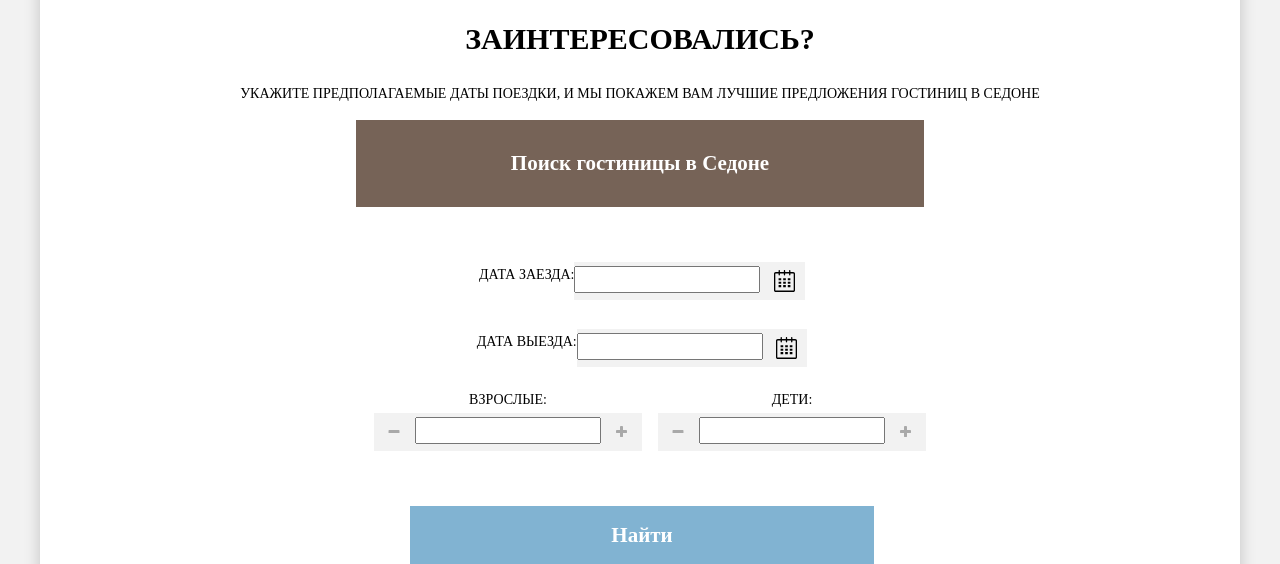
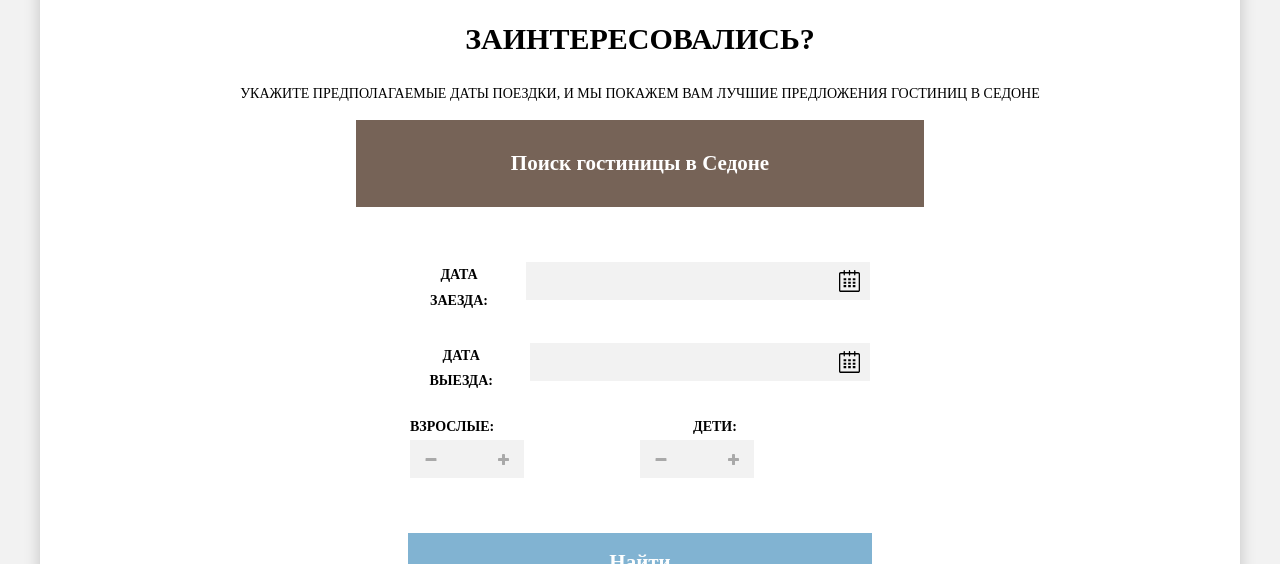
Before and after one commit to Irautak/501419-sedona, a plain HTML site: page index.html in a window 1280 px wide. Shown: the part 1950-2514 px from the top of the page. Drawn offline with Linux system fonts and the light colour scheme.

Commit message:
Доделал форму

```diff
--- a/css/style.css
+++ b/css/style.css
@@ -1,20 +1,18 @@
 *, *::before, *::after{
-
    box-sizing: inherit;
 }
+
 html{
   box-sizing: border-box;
+}
 
-}
 body{
-
   font-family: 'PT Sans';
   line-height: 1.5;
   font-size: 14px;
   background-color: #f2f2f2;
   text-transform: uppercase;
   text-align: center;
-
 }
 
 button, input, textarea {
@@ -22,10 +20,12 @@ button, input, textarea {
 }
 
 a{
-
   font-weight:bold;
   text-decoration: none;
   color:black;
+  cursor: pointer;
+}
+button{
   cursor: pointer;
 }
 
@@ -44,9 +44,7 @@ header, section, footer {
 
 
 .header{
-
   background:url('../img/header/background_photo.jpg') top / cover;
-
 }
 
 .nav{
@@ -56,36 +54,37 @@ header, section, footer {
   position: relative;
   padding: 0 6%;
   background-color: #fff;
+}
 
-}
 .nav img {
   width: 138px;
   height: 70px;
-
 }
 
 .nav ul {
   display: flex;
+  width: 50%;
   justify-content: space-between;
   list-style-type: none;
   padding: 0px;
   margin:0px;
-    width: 50% /* вот так он работает +ещё если проценты для li считать уже от этих 50%, а если ничего не ставить, то выглядит как на скриншоте моём*/
 }
+
 .nav .logo-wrapper{
 
 }
 
 .nav li {
+  width: 40%;
   margin-top: auto;
   margin-bottom: auto;
   text-align: left;
-  width: 40%; /*Тут было 20%, всё съехало*/
 }
 
 .nav ul:nth-of-type(2) li{
   text-align: right;
 }
+
 .header-content {
   position: relative;
   padding: 75px 0 80px;
@@ -99,8 +98,8 @@ header, section, footer {
   bottom: 0;
   width: 100%;
   height: 57px;
-    background: url('../img/header/bg_after.svg') bottom no-repeat / contain;
-
+  background: url('../img/header/bg_after.png');
+  z-index: 100;
 }
 
 /*****/
@@ -108,16 +107,16 @@ header, section, footer {
 .advantages-top{
   padding-bottom: 58px;
   padding-top: 60px;
+}
 
-}
 .advantages-row{
   display: flex;
 }
+
 .advantages-bg{
+  width:66.67%;
+}
 
-  width:66.67%;
-
-}
 .advantages-col{
   padding-top:50px;
   padding-bottom: 65px;
@@ -125,89 +124,140 @@ header, section, footer {
   padding-right:59px;
   width: 33.33%;
 }
+
 .advantages-bg:first-child{
-
   background-image: url('../img/index/first-reason.jpg');
   background-repeat: no-repeat;
-
 }
 
 .advantages-bg:last-child{
-
   background-image: url('../img/index/second-reason.jpg');
 }
+
 .map{
-  background: url('../img/index/map.jpg') top / cover
+  background: url('../img/index/map.jpg') top / cover;
 }
+
 .form{
-  display: flex;
+  display:flex;
   flex-direction: column;
   width:568px;
-  height:395px;
+  min-height:395px;
+  padding-bottom: 78px;
   margin-left: auto;
   margin-right: auto;
 }
+
 .form fieldset{
   width:100%;
   padding: 55px 0px;
+  margin: 0px;
   border: none;
   background-color: white;
+}
 
-}
 .form label{
   vertical-align: bottom;
 }
+
 .map-headBtn{
+  width: 568px;
   padding: 31px 0px;
+  margin-left: auto;
+  margin-right: auto;
   border: none;
 }
+
 .map-confirmBtn{
-  padding: 17px 201px;
-  border: none;
   font-size: 21px;
   line-height:1.2;
   font-weight: bold;
+  padding: 17px 201px;
+  border: none;
+}
+
+.form-calendar-wrapper,.form-number{
+  display: flex;
+  background-color: #f2f2f2;
+  justify-content: space-between;
+}
+.form-row{
+  line-height: 26px;
+  font-weight: bold;
+  padding: 0px 54px;
 }
 .form-row:first-of-type{
-
   margin-bottom: 29px;
 }
+
 .form-row:nth-of-type(2){
   margin-bottom: 20px;
 }
+
 .form-row:nth-of-type(3){
   margin-bottom: 55px;
 }
-.form-half *{
+.form-row:first-of-type label,.form-row:nth-of-type(2) label{
+  margin-right: 18px;
+}
+.form-row input{
+  border: none;
+  background-color:#f2f2f2;
+}
+
+.form-half{
+  width: 50%;
+  text-align: left;
+}
+
+.form-half input{
+  width: 32px;
+  text-align: center;
+}
+.form-half label{
+  display: inline-block;
+  text-align: left;
+}
+.form-half:first-of-type label{
+  margin-right: 36px;
+}
+.form-half:nth-of-type(2) label{
+  margin-left: 53px;
+  margin-right: 20px;
+}
+
+.form-half .form-number{
   display: inline-block;
 }
-.form-number,.form-calendar-wrapper{
-  background-color: #f2f2f2;
+
+.form-calendar-wrapper{
+  width: 346px;
+  height:38px;
 }
-
-
+.form-number{
+  width:114px;
+  height: 38px;
+}
 .form-icon{
   display:inline-block;
   width: 41px;
   height: 38px;
   vertical-align: middle;
 }
+
 .calendar{
-
   background-image: url('../img/index/calendar.svg');
   background-repeat: no-repeat;
   background-position: center;
 }
 
 .minus{
-
   background-image: url('../img/index/minus.png');
   background-repeat: no-repeat;
   background-position: center;
 }
 
 .plus{
-
   background-image: url('../img/index/plus.png');
   background-repeat: no-repeat;
   background-position: center;
@@ -216,33 +266,31 @@ background-repeat: no-repeat;
 .footer{
   display: flex;
   align-items: center;
-    padding: 36px 0;
+  padding:18.5px 0;
+  background-color: rgba(255,255,255,0.9);
+}
 
-}
 .footer div{
-
   width: 33.33%;
   text-align: center;
 }
+
 .footer .refs{
   padding-left: 0px;
   list-style-type: none;
 }
+
 .refs-item{
   display: inline-block;
   width: 50px;
   height: 50px;
   margin: 0 3px;
+}
 
-}
 .refs-item a{
   display: inline-block;
   width: 50px;
   height: 50px;
-
-
-
-
 }
 .refs-item:first-child a  {
 
@@ -250,30 +298,33 @@ background-repeat: no-repeat;
   background-position: center;
   background-repeat: no-repeat;
 }
+
 .refs-item:nth-child(2) a  {
 
   background-image: url('../img/footer/facebook.svg');
   background-position: center;
   background-repeat: no-repeat;
 }
+
 .refs-item:last-child a {
 
   background-image: url('../img/footer/youtube.svg');
   background-position: center;
   background-repeat: no-repeat;
 }
+
 .footer-right p{
   display: inline-block;
   vertical-align: middle;
   margin-right: 5px;
 }
+
 .footer-right .copyright{
     display: inline-block;
     width: 115px;
+    text-decoration: none;
     vertical-align: middle;
     margin-right: 8px;
-    text-decoration: none;
-
 }
 
 .bluebg{
@@ -291,61 +342,58 @@ background-repeat: no-repeat;
 }
 
 .form-row{
-
   display:flex;
   justify-content: center;
 }
+
 h2,.hashtag,.map-headBtn{
   line-height:1.2;
   font-size:21px;
   font-weight:bold;
+}
 
-}
 .advantages h3{
   line-height:1;
   font-size:21px;
   font-weight:bold;
+}
 
-
-}
 .booking h2{
   font-size: 30px;
 }
 
 .booking p{
     line-height: 1.7;
-
 }
 
 .map label{
+  line-height: 1.85;
+}
 
-  line-height: 1.85;
-
-}
 
 /*КАТАЛОГ*/
 
 .c-header{
-
   background-image: url('../img/catalog/filter_background.jpg');
   background-repeat: no-repeat;
   background-size: cover;
 }
-.c-header-content {
+
+.c-header-content{
   color:white;
   padding: 0% 6%;
   display: flex;
+}
 
-
-}
 .c-header-content-left{
   width: 67%;
   display: flex;
+}
 
-}
 .c-header-content-left div{
   text-align: left;
 }
+
 .catalog-label{
   margin-bottom: 24px;
 }
@@ -356,13 +404,13 @@ h2,.hashtag,.map-headBtn{
 
 .c-header-content-right{
   width:33%;
+}
 
-}
 .price-controls {
   position: relative;
   height: 36px;
+  font-size: 0;
   margin-bottom: 20px;
-  font-size: 0;
   border: 2px solid #ffffff;
   border-radius: 2px;
 }
@@ -394,52 +442,54 @@ h2,.hashtag,.map-headBtn{
 }
 .price-controls input {
   width: 50px;
-  margin: 0;
-
   color: inherit;
   font: inherit;
-
+  margin: 0;
   background: none;
   border: none;
 }
+
 .range-controls {
   position: relative;
-
   margin-bottom: 32px;
 }
+
 .range-controls .scale {
   height: 2px;
-
   background: rgba(255, 255, 255, 0.3);
 }
+
 .range-controls .bar {
   width: 80%;
   height: 2px;
-
   background: #ffffff;
 }
+
 .range-toggle {
   position: absolute;
   top: -9px;
   width: 4px;
   height: 4px;
-
   background: #ababab;
   border: 8px solid #ffffff;
   border-radius: 50%;
   box-shadow: 0 2px 1px 0 rgba(0, 1, 1, 0.2);
   cursor: pointer;
 }
+
 .range-toggle:hover {
   background: #1c4f80;
 }
+
 .range-toggle-min {
   left: 0;
 }
 
+
 .range-toggle-max {
   left: 80%;
 }
+
 .c-right-btn {
   display: block;
   margin: 0 auto;
@@ -455,27 +505,30 @@ h2,.hashtag,.map-headBtn{
   border-radius: 2px;
   cursor: pointer;
 }
+
 .c-right-btn:hover {
   color: #000000;
-
   background: #ffffff;
 }
+
 .c-header-content-left div{
   display: flex;
   flex-direction: column;
 }
+
 .c-header-content h3{
-
   font-size:16px;
   line-height: 1.3;
+}
 
-}
 .c-header-content input[type='checkbox']{
   display: none;
 }
+
 .catalog-label{
   display: block;
 }
+
 .catalog-checkbox{
   display: inline-block;
   width:28px;
@@ -484,23 +537,21 @@ h2,.hashtag,.map-headBtn{
   background-repeat: no-repeat;
   background-position: center;
 }
+
 input[type='checkbox']:checked ~ .catalog-checkbox{
   background-image: url('../img/catalog/checkbox-on.svg');
 }
+
 .c-header-content button{
-
   background-color: rgba(255, 0, 0, 0);
+  color: white;
   border: 2px solid white;
-  color: white;
-
 }
 
 .c-hotels-top{
-
   display: flex;
   justify-content: space-between;
   padding: 0% 6%;
-
 }
 
 
@@ -508,6 +559,7 @@ input[type='checkbox']:checked ~ .catalog-checkbox{
   display: inline-block;
   vertical-align: middle;
 }
+
 .c-hotels-top h4{
   display: inline-block;
   vertical-align: middle;
@@ -517,8 +569,8 @@ input[type='checkbox']:checked ~ .catalog-checkbox{
   display: inline-block;
   list-style-type: none;
   padding-left: 39px;
+}
 
-}
 .c-hotels-top ul li{
   display: inline-block;
 }
@@ -528,15 +580,8 @@ input[type='checkbox']:checked ~ .catalog-checkbox{
   font-size:12px;
   text-align: left;
   padding-left: 49px;
-
 }
 
-
-.arrows{
-
-
-
-}
 .arrows a{
   display: inline-block;
   width:15px;
@@ -544,51 +589,46 @@ input[type='checkbox']:checked ~ .catalog-checkbox{
   vertical-align: top;
   margin-top:23px;
 }
+
 .arrows a:first-child{
     background-image: url('../img/catalog/icon-up-dir.svg');
     background-position: center;
     background-repeat: no-repeat;
+}
 
-}
 .arrows a:last-child{
     background-image: url('../img/catalog/icon-down-dir.svg');
     background-position: center;
     background-repeat: no-repeat;
-
 }
 
 .c-hotels-top-button{
-
+  vertical-align: middle;
+  margin-right: 30px;
   color:rgba(0, 0, 0, 0.3);
   border: 0px solid #fff;
   border-bottom: 1px dotted #81b3d2;
-  margin-right: 30px;
   background: none;
-  vertical-align: middle;
-
-
 }
 
 .c-hotels-top-button:hover{
   color: #81b3d2;
   border-style: none;
-
 }
 
 .arrows a:hover{
   color:#81b3d2;
 }
 
-
 .c-hotels-row{
   position: relative;
   display: flex;
+  justify-content: space-between;
   padding: 0% 6%;
   padding-top: 30px;
   padding-bottom: 30px;
-  justify-content: space-between;
+}
 
-}
 .c-hotels-row:nth-of-type(2),.c-hotels-row:last-of-type{
   border-top:1px solid #e5e5e5;
   border-bottom:1px solid #e5e5e5;
@@ -598,74 +638,62 @@ input[type='checkbox']:checked ~ .catalog-checkbox{
   display: flex;
 }
 .c-left-notImg{
-
   position: relative;
-
 }
 .c-left-notImg h2{
+  position: relative;
   text-align: left;
-  position: relative;
+  vertical-align: top;
   margin-top: 0px;
   margin-bottom: 9px;
-  vertical-align: top;
-
-
 }
-
 
 .c-hotels-pic{
   position: relative;
   width: 135px;
   height:90px;
   margin-right:30px;
-
-
 }
 .c-hotels-desc{
   display: flex;
   position: relative;
 }
+
 .c-hotels-desc div:first-child{
   margin-right: 6px;
+}
 
-}
 .catalog-button{
   position: relative;
   display: inline-block;
+  font-size: 14px;
   padding: 3px 16px;
-  font-size: 14px;
+}
 
-}
 .catalog-desc{
   text-align: left;
   margin-top: 0px;
   margin-bottom: 9px;
+}
 
-}
-.c-hotels-right{
-
-}
 .c-hotels-rating{
-
   background-color: #f2f2f2;
   color: #666666;
   padding: 3px 16px;
   margin-top: 39px;
   margin-bottom: 0px;
+}
 
-
-
-}
 .c-hotels-stars{
   text-align: right;
 }
+
 .c-hotels-stars a{
+  position: relative;
   display: inline-block;
   width:18px;
   height:17px;
   margin-top: -2px;
-  position: relative;
   background-image: url('../img/catalog/star.svg');
   background-repeat: no-repeat;
-
 }
```
Also changed, not shown: index.html (+6 -5 lines), img/header/bg_after.png (added). Lines whose indentation alone changed are shown as unchanged.
